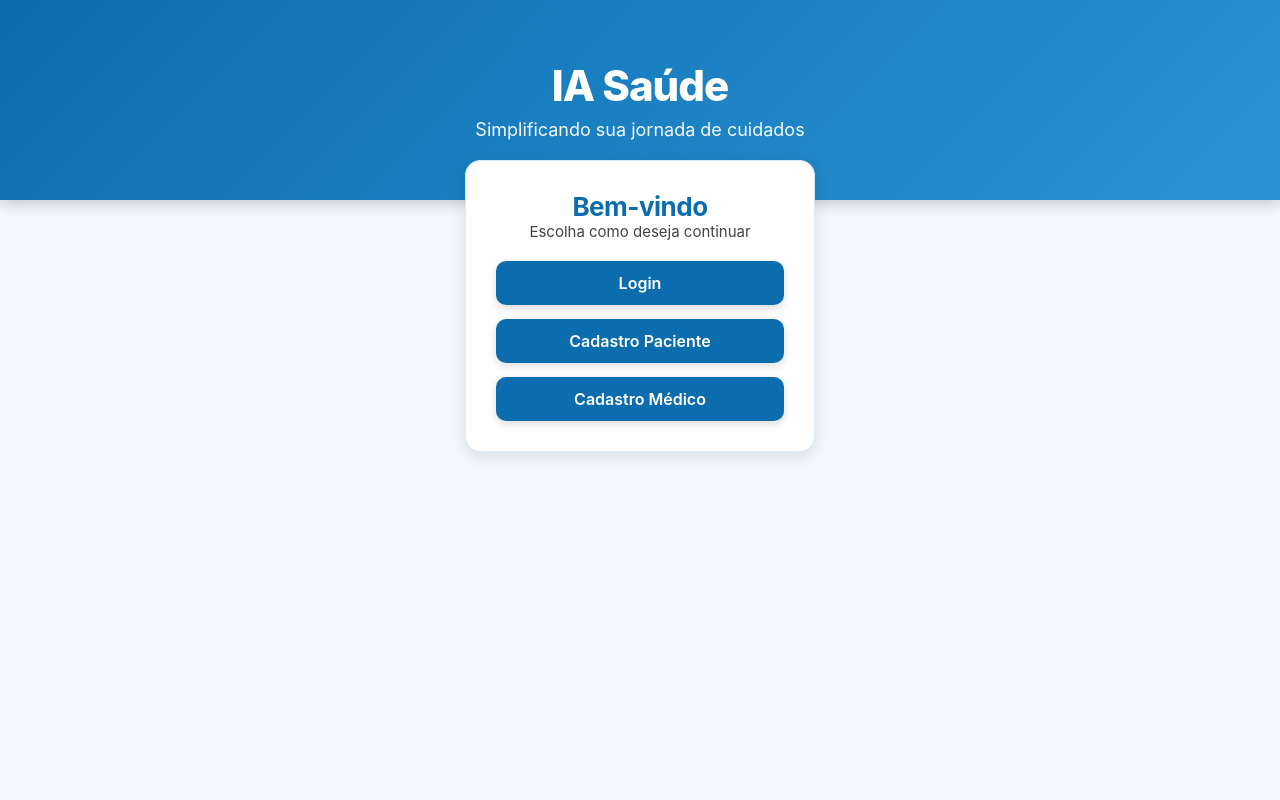
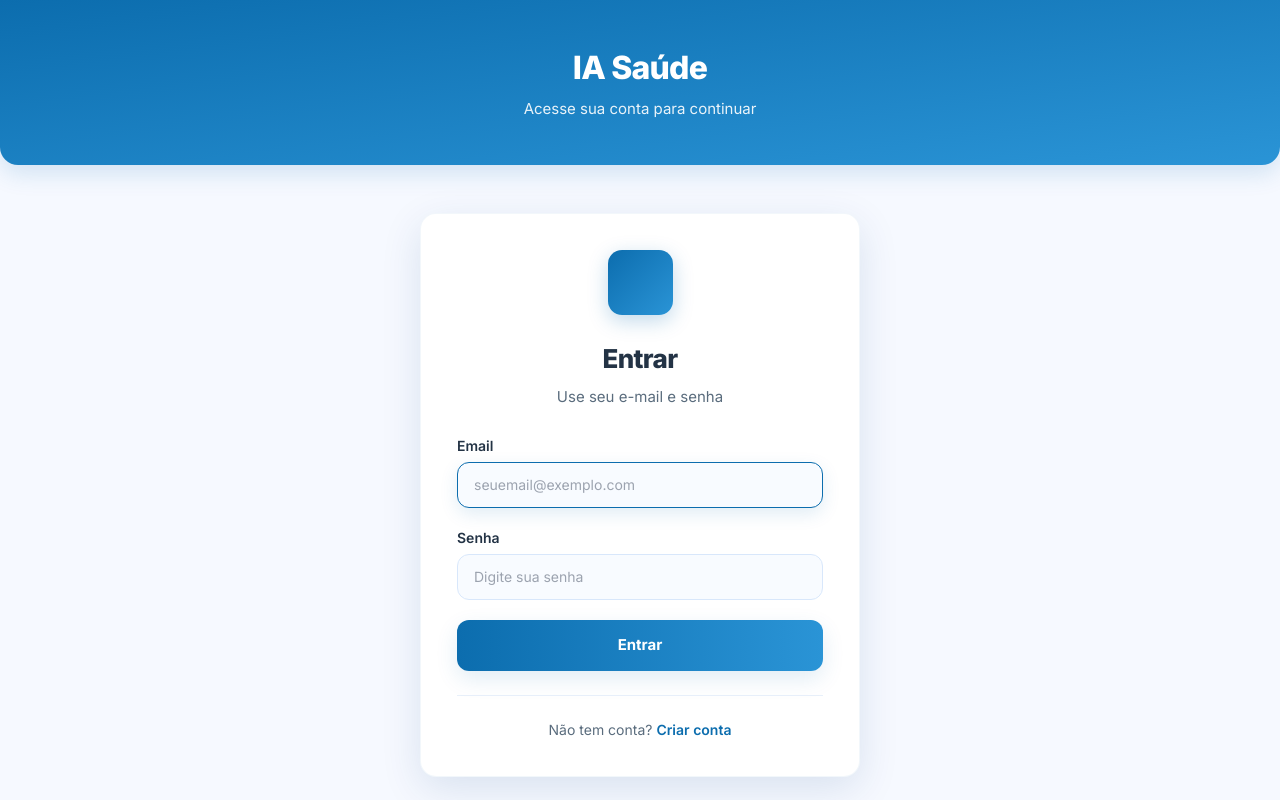
Before and after one commit to Pigas22/projeto-integrador-IV, a Flask app: page / in a window 1280 px wide. Run offline with Flask 3, Linux system fonts and the light colour scheme; some libraries are stand-ins or nearby versions.

Commit message:
criação de tela de login

```diff
--- a/project/app.py
+++ b/project/app.py
@@ -1,31 +1,58 @@
-from sqlalchemy import select,asc,desc,update,delete
-from sqlalchemy.orm import aliased#, create_engine, case, extract, and_, or_,text, Date,cast,select,func,String,outerjoin,desc,not_,exists,literal,literal_column,join
-from flask import render_template, url_for,app,request, Flask
-from backend.models import Usuario, Medico, SessionLocal,Consulta
-
-app = Flask(
-    __name__,
-    template_folder='templates/',
-    static_folder='static/'
+from sqlalchemy import (
+    create_engine, select, asc, desc, update, delete,
+    text, Date, cast, func, String, literal, literal_column
 )
 
+from sqlalchemy.orm import (
+    sessionmaker, aliased, join, contains_eager
+)
+
+from  flask import render_template, url_for,app,request, Flask,flash,redirect
+from backend.models import Usuario, Medico, SessionLocal,Consulta
+app = Flask(__name__)
 session=SessionLocal()
 pac=aliased(Usuario,name='pac')
 med=aliased(Medico,name='med')
 con=aliased(Consulta,name='con')
 
 @app.route('/')
-def home():
-    return render_template('index.html')
+@app.route('/login', methods=['GET', 'POST'])
+def login():
+    if request.method == 'POST':
+        email = request.form.get('email')
+        senha = request.form.get('senha')
 
-@app.route('/cadastro_usuario')
-def cadastro_usuario():
+        try:
+            # Busca o usuário pelo email
+            usuario = session.query(Usuario).filter(Usuario.email == email).first()
+
+            if usuario and usuario.senha == senha:  # Em produção, use hash de senha!
+                # Salva informações na sessão
+                session['usuario_id'] = pac.id
+                session['usuario_nome'] = pac.nome
+                session['usuario_email'] = pac.email
+
+                flash(f'Bem-vindo(a), {usuario.nome}!', 'success')
+                return redirect(url_for('home.html'))
+            else:
+                flash('Email ou senha incorretos.', 'danger')
+
+        except Exception as e:
+            print(f'Erro ao fazer login: {e}')
+            flash('Erro ao processar login. Tente novamente.', 'danger')
+
+    return render_template('login.html')
+
+@app.route('/criacao_usuarios')
+def criacao_usuarios():
+    cpf=request.args.get('cpf')
     nome=request.args.get('nome')
     email=request.args.get('email')
     senha=request.args.get('senha')
     comorbidades=request.args.get('comorbidades')
     try:
         novo_usuario=pac(
+            cpf=id,
             nome=nome,
             email=email,
             senha=senha,
@@ -36,15 +63,16 @@ def cadastro_usuario():
     except Exception as e:
         print(f'Erro ao criar usuario: {e}')
     return render_template(
-        'cadastro-usuario.html',
+        'criacao_usuarios.html',
+        cpf=id,
         nome=nome,
         email=email,
         senha=senha,
         comorbidades=comorbidades
     )
 
-@app.route('/cadastro_medico')
-def cadastro_medico():
+@app.route('/criacao_medicos')
+def criacao_medicos():
     nome=request.args.get('nome')
     especialidade=request.args.get('especialidade')
     crm=request.args.get('crm')
@@ -142,11 +170,8 @@ def listar_consultas():
         resultado=resultado)
 
 
-@app.route('/login')
-def login():
-    return render_template('login.html')
 
 
 
 if __name__ == "__main__":
-    app.run(debug=True, port=3050)  # inicia o servidor Flask em modo debug
+    app.run(debug=True)  # inicia o servidor Flask em modo debug
--- a/project/backend/models.py
+++ b/project/backend/models.py
@@ -16,7 +16,7 @@ SessionLocal = sessionmaker(bind=engine, autocommit=False, autoflush=False)#aqui
 class Usuario(Base):
     __tablename__='usuario'
 
-    id=Column(Integer,primary_key=True,autoincrement=True)
+    id=Column(Integer,primary_key=True)
     nome=Column(String,nullable=False)
     nome_usuario=Column(String,nullable=False)
     senha=Column(String,nullable=False)
--- a/project/templates/login.html
+++ b/project/templates/login.html
@@ -4,39 +4,86 @@
     <meta charset="UTF-8">
     <meta name="viewport" content="width=device-width, initial-scale=1.0">
     <title>Login - IA Saúde</title>
-    <link rel="stylesheet" href="/project/static/login.css">
+    <script src="https://cdn.tailwindcss.com"></script>
+    <link href="https://fonts.googleapis.com/css2?family=Inter:wght@400;600;700;800&display=swap" rel="stylesheet">
+    <style>
+        body { font-family: 'Inter', 'Segoe UI', sans-serif; }
+    </style>
 </head>
-<body>
+<body class="bg-[#f6f9ff] min-h-screen">
 
     <!-- Barra azul superior -->
-    <div class="header-bar">
-        <h1>IA Saúde</h1>
-        <p>Acesse sua conta para continuar</p>
+    <div class="w-full py-11 px-5 bg-gradient-to-br from-[#0c6dae] to-[#2a94d6] text-white text-center rounded-b-[18px] shadow-[0_8px_25px_rgba(12,106,174,0.16)]">
+        <h1 class="text-[32px] font-extrabold tracking-tight mb-1.5">IA Saúde</h1>
+        <p class="text-[15px] opacity-90">Acesse sua conta para continuar</p>
     </div>
 
     <!-- Card de login -->
-    <div class="login-card">
+    <div class="max-w-[440px] mx-auto mt-12 bg-white rounded-2xl shadow-[0_12px_40px_rgba(10,60,120,0.12)] p-9 border border-[rgba(44,113,180,0.06)]">
 
         <!-- Logo opcional (um quadrado azul estilizado) -->
+        <div class="w-[65px] h-[65px] mx-auto mb-6 rounded-[14px] bg-gradient-to-br from-[#0c6dae] to-[#2a94d6] shadow-[0_6px_20px_rgba(12,106,174,0.25)]"></div>
 
-        <h2>Entrar</h2>
-        <p class="lead">Use seu e-mail e senha</p>
+        <h2 class="text-[26px] font-extrabold text-[#233345] text-center mb-2 tracking-tight">Entrar</h2>
+        <p class="text-center text-[#5a6c7d] text-[15px] mb-7">Use seu e-mail e senha</p>
 
-        <form class="login-form" action="#" method="post">
+        <!-- Mensagens Flash -->
+        {% with messages = get_flashed_messages(with_categories=true) %}
+            {% if messages %}
+                {% for category, message in messages %}
+                    <div class="mb-5 p-3.5 rounded-xl text-sm
+                        {% if category == 'success' %}bg-green-50 text-green-800 border border-green-200
+                        {% elif category == 'danger' %}bg-red-50 text-red-800 border border-red-200
+                        {% elif category == 'warning' %}bg-yellow-50 text-yellow-800 border border-yellow-200
+                        {% elif category == 'info' %}bg-blue-50 text-blue-800 border border-blue-200
+                        {% endif %}">
+                        {{ message }}
+                    </div>
+                {% endfor %}
+            {% endif %}
+        {% endwith %}
 
-            <label for="email">Email</label>
-            <input type="email" id="email" placeholder="seuemail@exemplo.com" required>
+        <form method="POST" action="{{ url_for('login') }}" class="space-y-5">
 
-            <label for="senha">Senha</label>
-            <input type="password" id="senha" placeholder="Digite sua senha" required>
+            <div>
+                <label for="email" class="block text-sm font-semibold text-[#233345] mb-1.5">Email</label>
+                <input
+                    type="email"
+                    id="email"
+                    name="email"
+                    placeholder="seuemail@exemplo.com"
+                    required
+                    autofocus
+                    class="w-full px-4 py-3 text-sm rounded-xl border border-[#d8e7fb] bg-[#f8fbff] focus:border-[#0c6dae] focus:shadow-[0_6px_18px_rgba(12,106,174,0.12)] focus:outline-none transition-all"
+                >
+            </div>
 
-            <button type="submit">Entrar</button>
+            <div>
+                <label for="senha" class="block text-sm font-semibold text-[#233345] mb-1.5">Senha</label>
+                <input
+                    type="password"
+                    id="senha"
+                    name="senha"
+                    placeholder="Digite sua senha"
+                    required
+                    class="w-full px-4 py-3 text-sm rounded-xl border border-[#d8e7fb] bg-[#f8fbff] focus:border-[#0c6dae] focus:shadow-[0_6px_18px_rgba(12,106,174,0.12)] focus:outline-none transition-all"
+                >
+            </div>
+
+            <button
+                type="submit"
+                class="w-full mt-2 px-4 py-3.5 rounded-xl bg-gradient-to-r from-[#0c6dae] to-[#2a94d6] text-white font-bold text-[15px] shadow-[0_8px_22px_rgba(12,106,174,0.12)] hover:translate-y-[-4px] hover:shadow-[0_16px_32px_rgba(12,106,174,0.16)] hover:brightness-105 active:translate-y-[-1px] active:scale-[0.98] transition-all duration-200"
+            >
+                Entrar
+            </button>
 
         </form>
 
-        <p class="signup-text">
+        <p class="text-center text-sm text-[#5a6c7d] mt-6 pt-6 border-t border-[#e8f0fa]">
             Não tem conta?
-            <a href="/project/templates/cadastro-usuario.html">Criar conta</a>
+            <a href="{{ url_for('criacao_usuarios') }}" class="text-[#0c6dae] hover:text-[#2a94d6] font-semibold hover:underline transition-colors">
+                Criar conta
+            </a>
         </p>
 
     </div>
```
